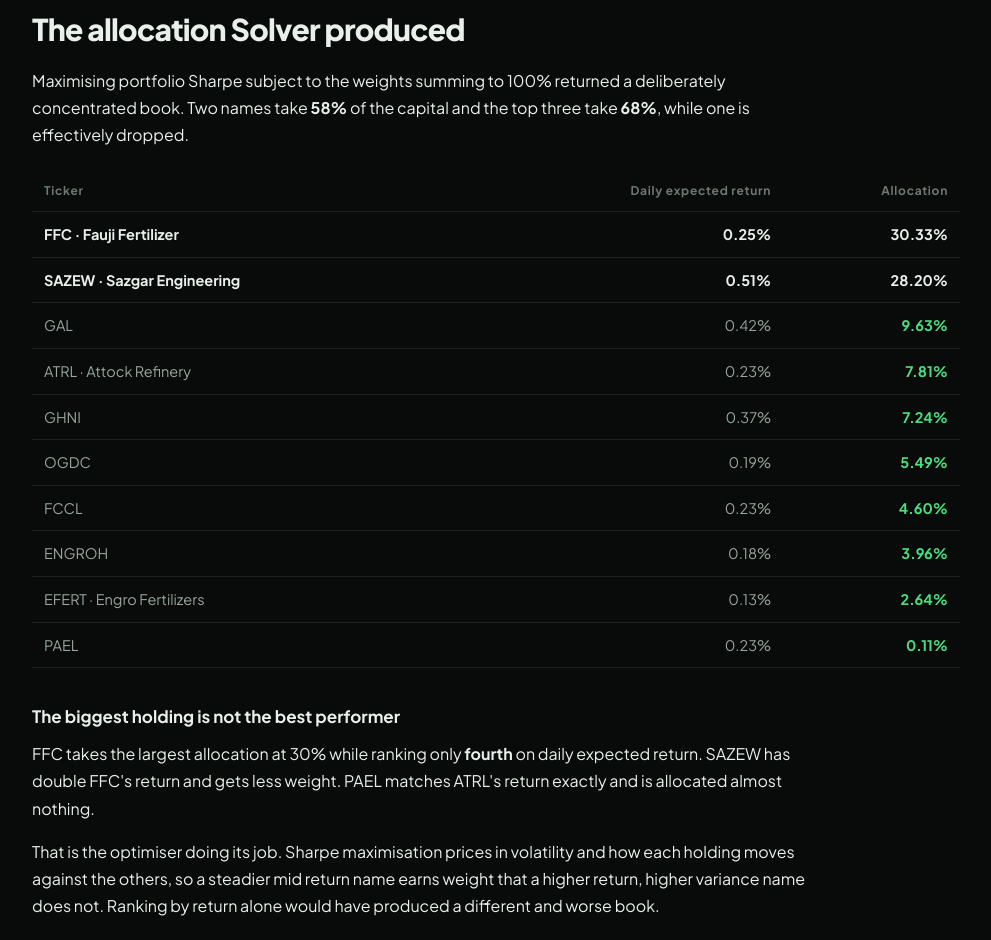
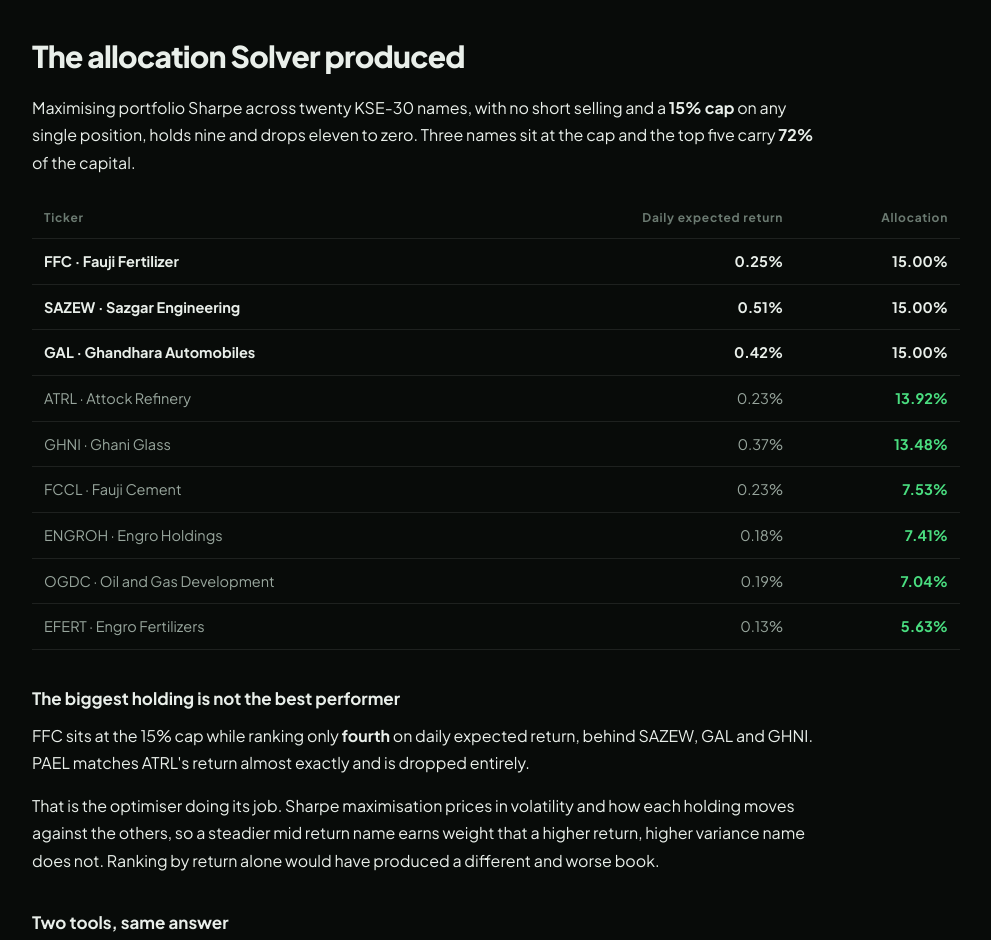
Before and after one commit to Mharis-khan/portfolio, a plain HTML site: page psx.html in a window 1280 px wide. Shown: the part 1480-2420 px from the top of the page, without its empty margins (144-1135 px from the left). Drawn offline with Linux system fonts and the light colour scheme.

Commit message:
Update psx.html

```diff
--- a/psx.html
+++ b/psx.html
@@ -131,7 +131,7 @@ footer{padding:34px 0;border-top:1px solid var(--line);font-size:13.5px;color:va
 <section>
   <div class="wrap">
     <h2>The question</h2>
-    <p>If you were allocating across the KSE-30, Pakistan's thirty most liquid listed companies, how should the money be split, and what actually drives the difference between a good holding and a bad one?</p>
+    <p>If you were allocating across the KSE-30, Pakistan's thirty most liquid listed companies, how should the money be split across the twenty with a usable three year history, and what actually drives the difference between a good holding and a bad one?</p>
     <p>Answering that needed three things that did not exist together anywhere: current prices, a way to turn three years of daily returns into an allocation, and a view of what was driving the result. I built all three.</p>
   </div>
 </section>
@@ -151,36 +151,34 @@ footer{padding:34px 0;border-top:1px solid var(--line);font-size:13.5px;color:va
 <section>
   <div class="wrap">
     <h2>The allocation Solver produced</h2>
-    <p>Maximising portfolio Sharpe subject to the weights summing to 100% returned a deliberately concentrated book. Two names take <b>58%</b> of the capital and the top three take <b>68%</b>, while one is effectively dropped.</p>
+    <p>Maximising portfolio Sharpe across twenty KSE-30 names, with no short selling and a <b>15% cap</b> on any single position, holds nine and drops eleven to zero. Three names sit at the cap and the top five carry <b>72%</b> of the capital.</p>
     <table>
       <thead><tr><th>Ticker</th><th>Daily expected return</th><th>Allocation</th></tr></thead>
       <tbody>
-        <tr class="big"><td>FFC &middot; Fauji Fertilizer</td><td>0.25%</td><td class="w">30.33%</td></tr>
-        <tr class="big"><td>SAZEW &middot; Sazgar Engineering</td><td>0.51%</td><td class="w">28.20%</td></tr>
-        <tr><td>GAL</td><td>0.42%</td><td class="w">9.63%</td></tr>
-        <tr><td>ATRL &middot; Attock Refinery</td><td>0.23%</td><td class="w">7.81%</td></tr>
-        <tr><td>GHNI</td><td>0.37%</td><td class="w">7.24%</td></tr>
-        <tr><td>OGDC</td><td>0.19%</td><td class="w">5.49%</td></tr>
-        <tr><td>FCCL</td><td>0.23%</td><td class="w">4.60%</td></tr>
-        <tr><td>ENGROH</td><td>0.18%</td><td class="w">3.96%</td></tr>
-        <tr><td>EFERT &middot; Engro Fertilizers</td><td>0.13%</td><td class="w">2.64%</td></tr>
-        <tr><td>PAEL</td><td>0.23%</td><td class="w">0.11%</td></tr>
-      </tbody>
-    </table>
+        <tr class="big"><td>FFC &middot; Fauji Fertilizer</td><td>0.25%</td><td class="w">15.00%</td></tr>
+        <tr class="big"><td>SAZEW &middot; Sazgar Engineering</td><td>0.51%</td><td class="w">15.00%</td></tr>
+        <tr class="big"><td>GAL &middot; Ghandhara Automobiles</td><td>0.42%</td><td class="w">15.00%</td></tr>
+        <tr><td>ATRL &middot; Attock Refinery</td><td>0.23%</td><td class="w">13.92%</td></tr>
+        <tr><td>GHNI &middot; Ghani Glass</td><td>0.37%</td><td class="w">13.48%</td></tr>
+        <tr><td>FCCL &middot; Fauji Cement</td><td>0.23%</td><td class="w">7.53%</td></tr>
+        <tr><td>ENGROH &middot; Engro Holdings</td><td>0.18%</td><td class="w">7.41%</td></tr>
+        <tr><td>OGDC &middot; Oil and Gas Development</td><td>0.19%</td><td class="w">7.04%</td></tr>
+        <tr><td>EFERT &middot; Engro Fertilizers</td><td>0.13%</td><td class="w">5.63%</td></tr>
+      </tbody>    </table>
     <h3 style="margin-top:34px">The biggest holding is not the best performer</h3>
-    <p>FFC takes the largest allocation at 30% while ranking only <b>fourth</b> on daily expected return. SAZEW has double FFC's return and gets less weight. PAEL matches ATRL's return exactly and is allocated almost nothing.</p>
+    <p>FFC sits at the 15% cap while ranking only <b>fourth</b> on daily expected return, behind SAZEW, GAL and GHNI. PAEL matches ATRL's return almost exactly and is dropped entirely.</p>
     <p>That is the optimiser doing its job. Sharpe maximisation prices in volatility and how each holding moves against the others, so a steadier mid return name earns weight that a higher return, higher variance name does not. Ranking by return alone would have produced a different and worse book.</p>
     <h3 style="margin-top:34px">Two tools, same answer</h3>
     <p>The Excel optimiser and the Power BI report were built separately and agree. Solver put its two largest weights in FFC and SAZEW. The dashboard's Sharpe ratio table independently ranks <b>Sazgar Engineering at 1.03</b> and <b>Fauji Fertilizer at 0.94</b> as the two best risk adjusted performers in the index. Arriving at the same conclusion by two routes is the closest thing to a check this analysis has.</p>
     <div class="note">
       <h3>WHAT THESE NUMBERS ARE NOT</h3>
-      <p>The optimised portfolio reports an annualised return of <b>84%</b>, risk of <b>26%</b> and a Sharpe of <b>3.28</b>. Those are <b>in sample</b> figures. Solver was asked to find the weights that maximise Sharpe on exactly the three years of returns used to measure it, so the result is fitted to that window and will not repeat out of sample. A Sharpe above 3 is not a realistic forward expectation for a long only equity book. The allocation is a defensible starting point and the method is sound; the performance figures are an upper bound on a known period, not a forecast.</p>
+      <p>The optimised portfolio reports an annualised return of <b>77.9%</b>, risk of <b>31.7%</b> and a Sharpe of <b>2.11</b>, net of an 11% risk free rate. Those are <b>in sample</b> figures. The weights were chosen to maximise Sharpe on exactly the three years of returns used to measure it, so the result is fitted to that window and will not repeat out of sample. The allocation is a defensible starting point and the method is sound; the performance figures are an upper bound on a known period, not a forecast.</p>
     </div>
     <figure>
       <div class="shot">
-        <img src="assets/psx-solver.png" alt="Excel Solver output showing per stock expected returns, optimised allocation weights summing to 100%, and portfolio expected return, variance, risk and Sharpe ratio on daily and annualised bases" onerror="this.outerHTML='&lt;div class=&quot;ph&quot;&gt;Solver output&lt;/div&gt;'">
+        <img src="assets/psx-solver.svg" alt="Excel Solver output showing per stock expected returns, optimised allocation weights summing to 100%, and portfolio expected return, variance, risk and Sharpe ratio on daily and annualised bases" onerror="this.outerHTML='&lt;div class=&quot;ph&quot;&gt;Solver output&lt;/div&gt;'">
       </div>
-      <figcaption>Excel Solver output: per stock weights and the resulting portfolio return, risk and Sharpe, daily and annualised.</figcaption>
+      <figcaption>The optimised allocation and the resulting annualised return, risk and Sharpe.</figcaption>
     </figure>
   </div>
 </section>
@@ -214,7 +212,7 @@ footer{padding:34px 0;border-top:1px solid var(--line);font-size:13.5px;color:va
     <h2>What I would do next</h2>
     <ul>
       <li>Test whether the autumn effect survives out of sample, or whether it is an artefact of 2024 being the one strong year in the window.</li>
-      <li>Re-run the Solver allocation on a rolling window and test it forward on held out data, which is the only way to know how much of the 3.28 Sharpe is signal and how much is fitting.</li>
+      <li>Re-run the Solver allocation on a rolling window and test it forward on held out data, which is the only way to know how much of the 2.11 Sharpe is signal and how much is fitting.</li>
       <li>Add a transaction cost assumption. With average gains and losses both around 2%, costs are large enough relative to the edge to change the ranking.</li>
     </ul>
   </div>
```
